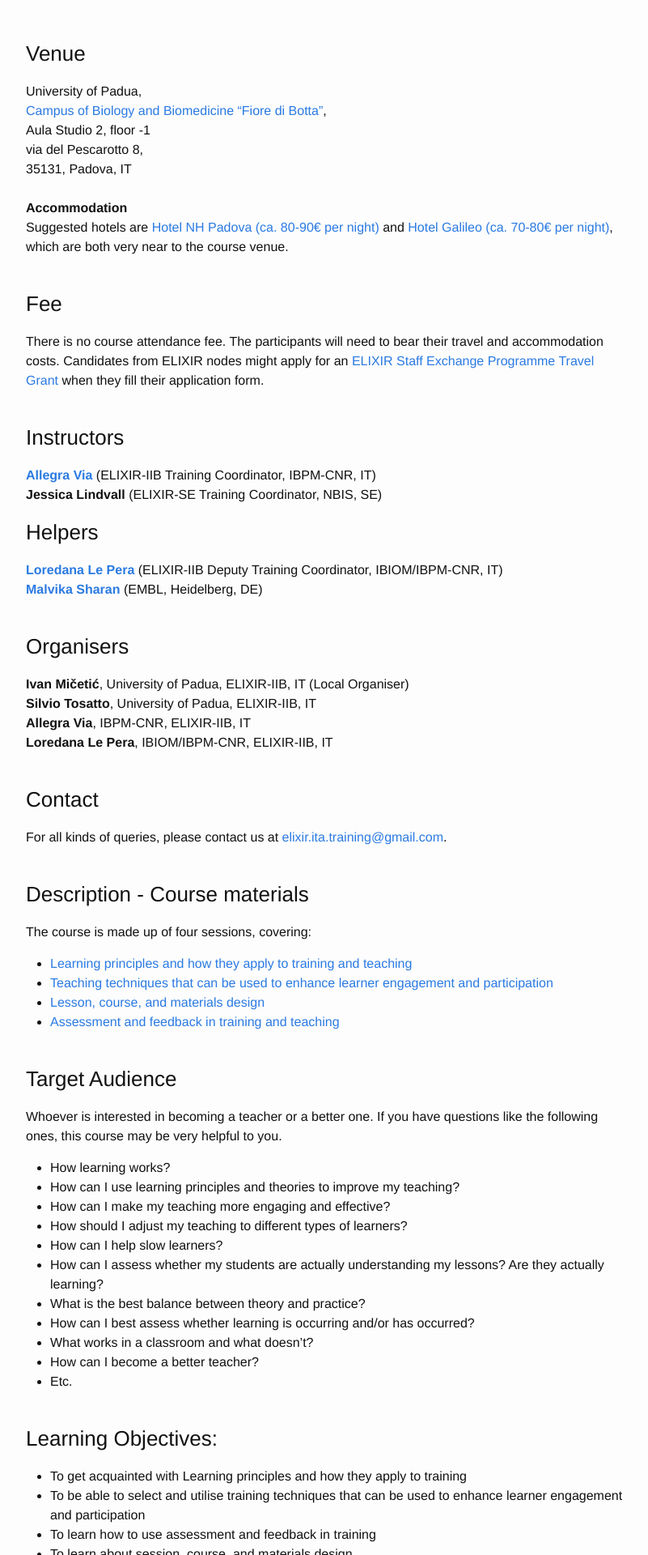
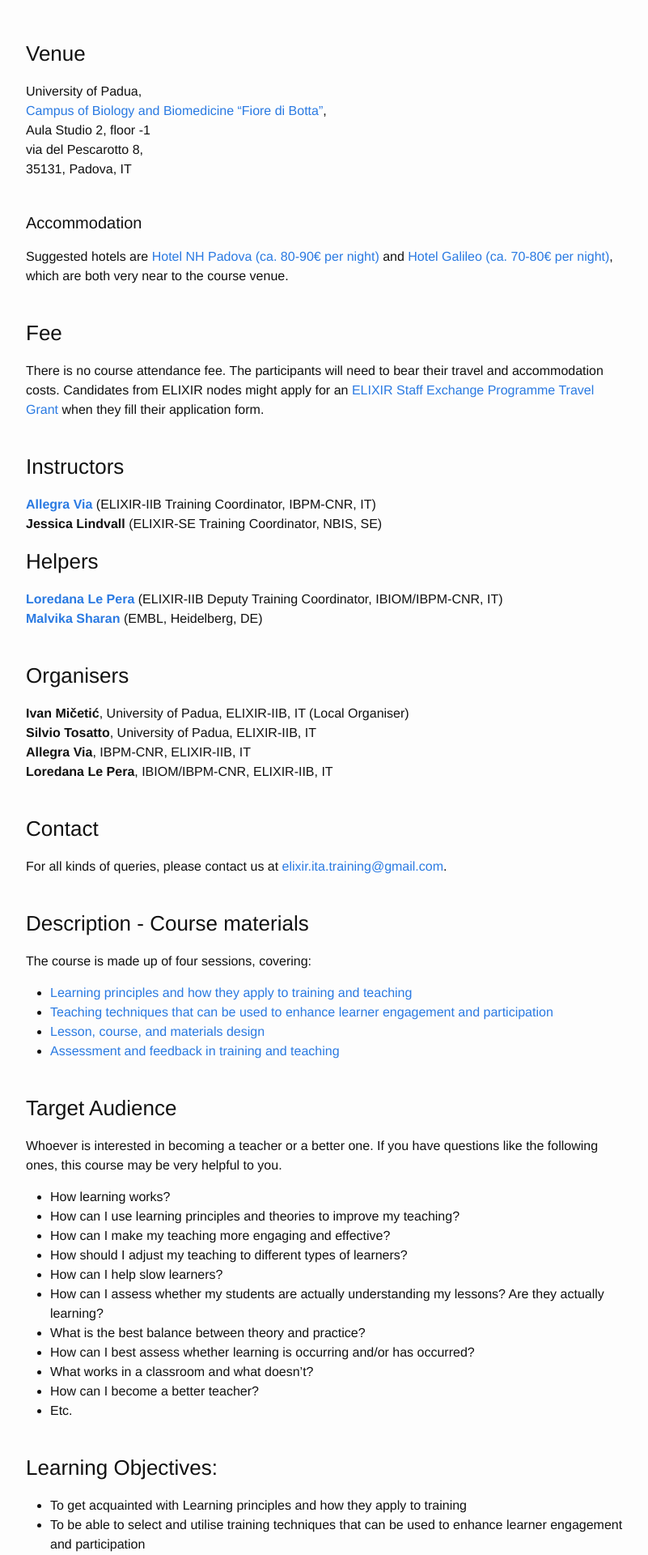
Before and after one commit to ELIXIR-IIB-training/website, a Jekyll site: the page built from _posts/2019-05-30-train-the-trainer-padua.md, in a window 1280 px wide. Shown: the part 922-2842 px from the top of the page at 81% size, without its empty margins (238-1039 px from the left). Built offline with Jekyll 4.4.1, drawn with Linux system fonts in a browser that asks for light colours.

```diff
--- a/_posts/2019-05-30-train-the-trainer-padua.md
+++ b/_posts/2019-05-30-train-the-trainer-padua.md
@@ -46,7 +46,7 @@ Aula Studio 2, floor -1<br>
 via del Pescarotto 8,<br>
 35131, Padova, IT<br>
 <br>
-**Accommodation**<br>
+#### Accommodation
 Suggested hotels are [Hotel NH Padova (ca. 80-90€ per night)](https://www.nh-hotels.com/hotel/nh-padova) and [Hotel Galileo (ca. 70-80€ per night)](https://www.hotelgalileopadova.it/en/home-page.aspx), which are both very near to the course venue.
 <br>
 <br>
```
